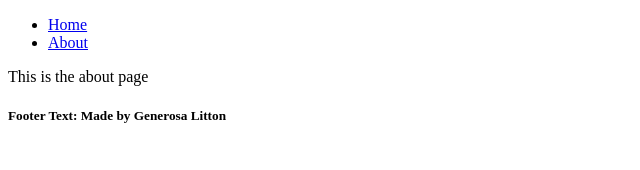
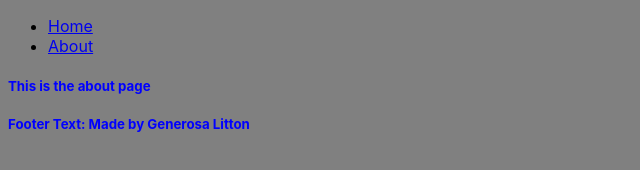
Before and after one commit to glitton/gatsby-contentful-demo, a Gatsby site: page /about in a window 1280 px wide. Shown: the whole page, without its empty margins (0-640 px from the left). Built offline with nearby package versions, Linux system fonts and the light colour scheme; Gatsby itself is replaced by a stand-in of ours.

Commit message:
css local styles

```diff
--- a/src/components/Layout.js
+++ b/src/components/Layout.js
@@ -1,6 +1,8 @@
 import React from "react";
 import Navbar from "./Navbar";
 import Footer from "./Footer";
+
+import "./layout.css";
 
 const Layout = ({ children }) => {
   console.log("object", children);
--- /dev/null
+++ b/src/components/layout.css
@@ -0,0 +1,11 @@
+body {
+  font-family: -apple-system, BlinkMacSystemFont, "Segoe UI", Roboto, Oxygen,
+    Ubuntu, Cantarell, "Open Sans", "Helvetica Neue", sans-serif;
+  background: gray;
+}
+
+h1,
+h2,
+h5 {
+  color: blue;
+}
--- a/src/pages/about.js
+++ b/src/pages/about.js
@@ -2,7 +2,11 @@
 import Layout from "../components/Layout";
 
 const about = () => {
-  return <Layout>This is the about page</Layout>;
+  return (
+    <Layout>
+      <h5>This is the about page</h5>
+    </Layout>
+  );
 };
 
 export default about;
```
